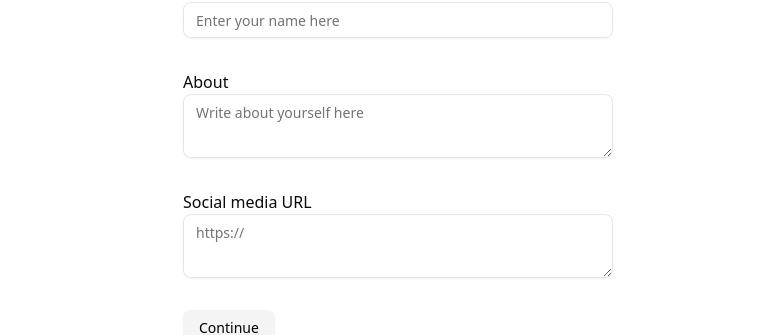
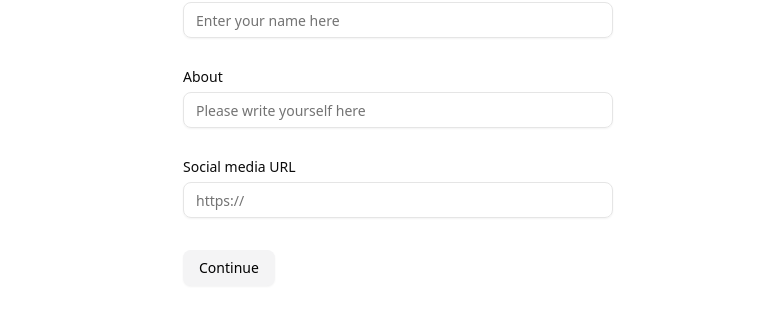
Before and after one commit to oyunbayarb/buy-me-coffee-project, a Next.js app in the folder frontend/: page /CreateProfilePage in a window 1280 px wide. Shown: the part 528-863 px from the top of the page, without its empty margins (242-1021 px from the left). Built offline with nearby package versions, Linux system fonts and the light colour scheme.

Commit message:
create profile page-g zodoor hiiv

```diff
--- a/frontend/src/app/(auth)/CreateProfilePage/component/CreateProfilePage.tsx
+++ b/frontend/src/app/(auth)/CreateProfilePage/component/CreateProfilePage.tsx
@@ -21,6 +21,8 @@ import {ChangeEventHandler, useState} from "react";
 
 const formSchema = z.object({
   name: z.string().min(5, {message: "Name must be at least 5 characters."}),
+  about: z.string().min(10, {message: "Write about yourself here"}),
+  social: z.string().url().min(1, {message: "Please enter a social link"}),
 });
 
 const handleOnContinueButton = (values: z.infer<typeof formSchema>) => {
@@ -33,6 +35,8 @@ export const CreateProfilePage = () => {
     resolver: zodResolver(formSchema),
     defaultValues: {
       name: "",
+      about: "",
+      social: "",
     },
   });
 
@@ -80,15 +84,35 @@ export const CreateProfilePage = () => {
                 </FormItem>
               )}
             />
-
-            <div>
-              <p>About</p>
-              <Textarea placeholder="Write about yourself here" />
-            </div>
-            <div>
-              <p>Social media URL</p>
-              <Textarea placeholder="https://" />
-            </div>
+            <FormField
+              control={form.control}
+              name="about"
+              render={({field}) => (
+                <FormItem>
+                  <FormLabel>About</FormLabel>
+                  <FormControl>
+                    <Input
+                      placeholder="Please write yourself here"
+                      {...field}
+                    />
+                  </FormControl>
+                  <FormMessage />
+                </FormItem>
+              )}
+            />
+            <FormField
+              control={form.control}
+              name="social"
+              render={({field}) => (
+                <FormItem>
+                  <FormLabel>Social media URL</FormLabel>
+                  <FormControl>
+                    <Input placeholder="https://" {...field} />
+                  </FormControl>
+                  <FormMessage />
+                </FormItem>
+              )}
+            />
             <ButtonComponent buttonText="Continue" />
           </form>
         </Form>
```
